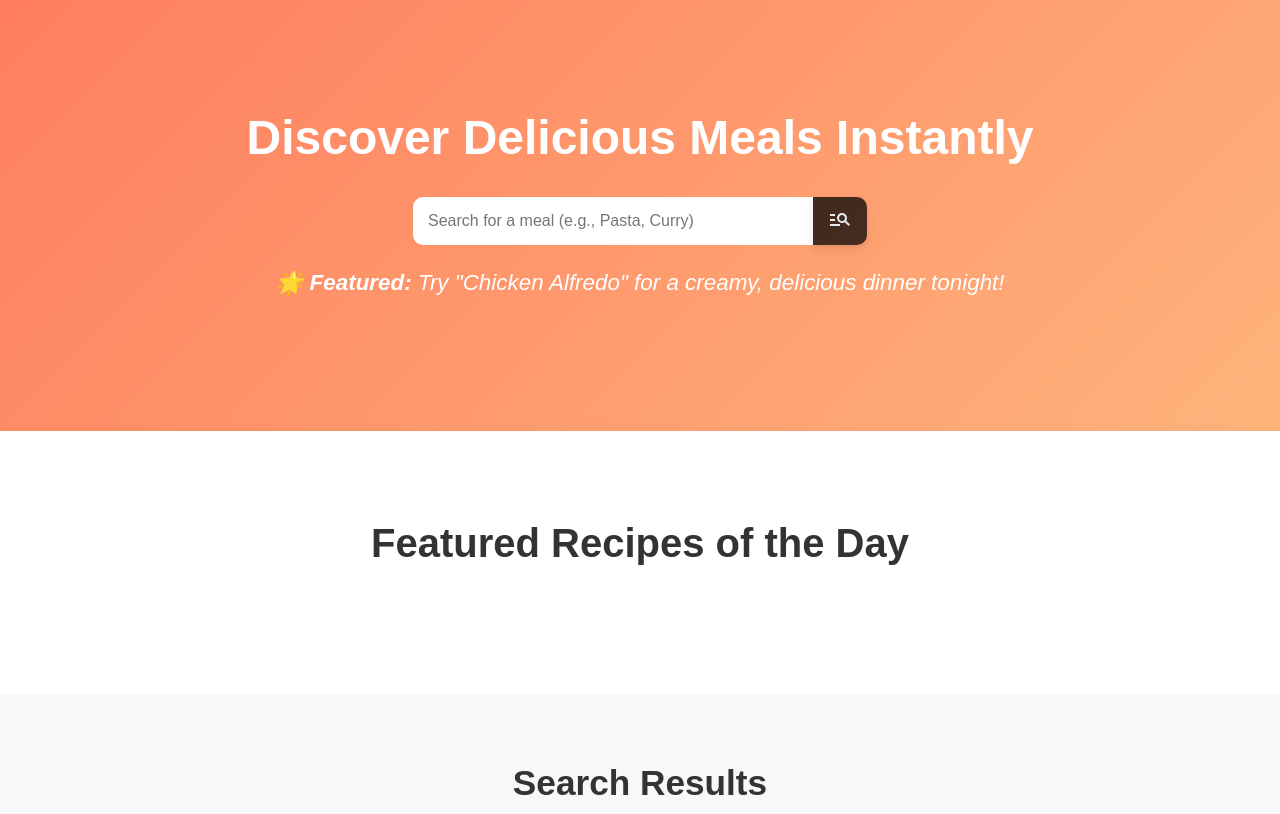
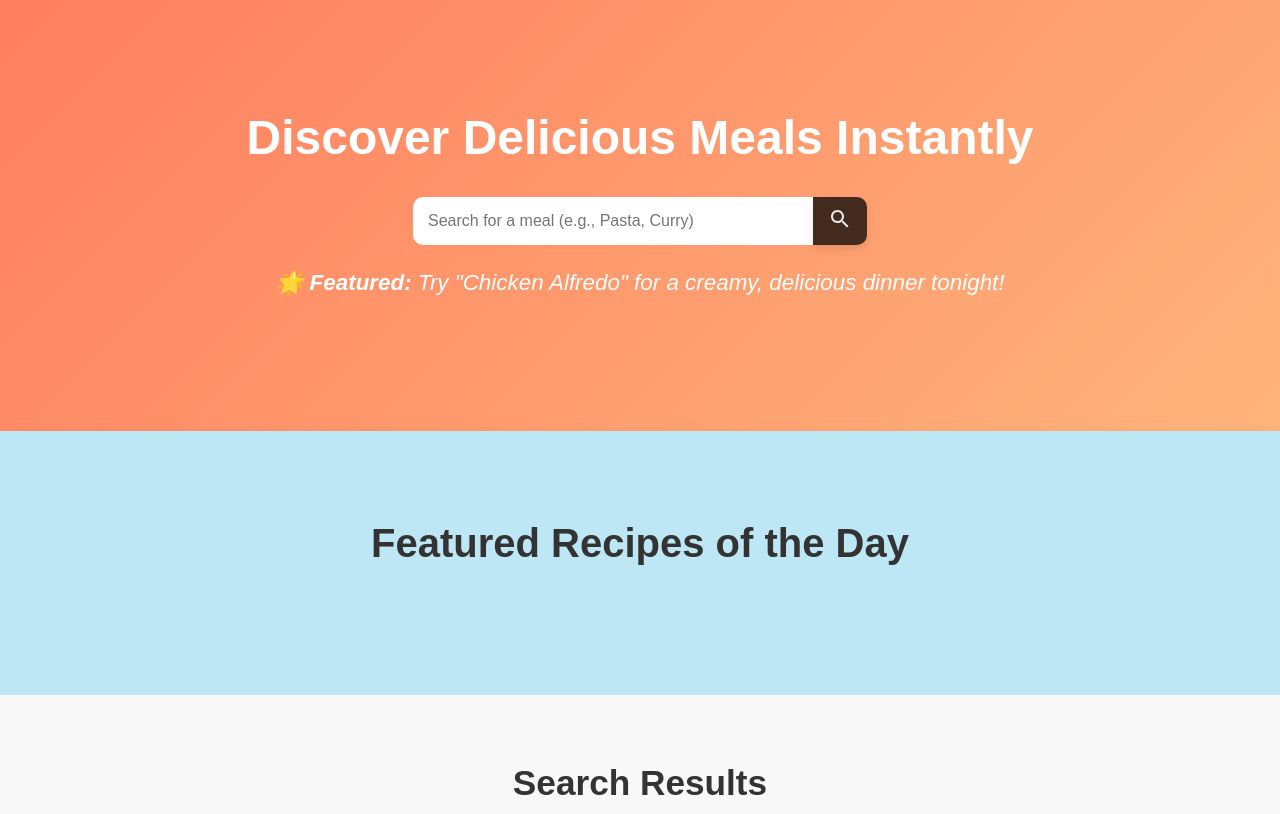
Before and after one commit to Ravan-99/MIS455-Final-Submission, a plain HTML site: page index.html in a window 1280 px wide. Shown: the top 814 px of the page. Drawn offline with Linux system fonts and the light colour scheme; no server answers.

Commit message:
changed the search icon

```diff
--- a/index.html
+++ b/index.html
@@ -14,8 +14,8 @@
       <div class="search-container">
         <input type="text" id="search-input" placeholder="Search for a meal (e.g., Pasta, Curry)" class="search-bar-input" />
         <button id="search-btn" class="search-bar-btn">
-          <svg xmlns="http://www.w3.org/2000/svg" height="24px" viewBox="0 -960 960 960" width="24px" fill="#e8eaed">
-            <path d="M80-200v-80h400v80H80Zm0-200v-80h200v80H80Zm0-200v-80h200v80H80Zm744 400L670-354q-24 17-52.5 25.5T560-320q-83 0-141.5-58.5T360-520q0-83 58.5-141.5T560-720q83 0 141.5 58.5T760-520q0 29-8.5 57.5T726-410l154 154-56 56ZM560-400q50 0 85-35t35-85q0-50-35-85t-85-35q-50 0-85 35t-35 85q0 50 35 85t85 35Z"/>
+          <svg xmlns="http://www.w3.org/2000/svg" height="24px" viewBox="0 0 24 24" width="24px" fill="#e8eaed">
+            <path d="M15.5 14h-.79l-.28-.27C15.41 12.59 16 11.11 16 9.5 16 5.91 13.09 3 9.5 3S3 5.91 3 9.5 5.91 16 9.5 16c1.61 0 3.09-.59 4.23-1.57l.27.28v.79l5 5L20.49 19l-5-5zm-6 0C7.01 14 5 11.99 5 9.5S7.01 5 9.5 5 14 7.01 14 9.5 11.99 14 9.5 14z"/>
           </svg>
         </button>
       </div>
--- a/style.css
+++ b/style.css
@@ -80,7 +80,7 @@
 
   /* Engaging Section */
   .engaging-section {
-    background: #fff;
+    background: #ace2f6ba;
     padding: 80px 20px;
     box-shadow: 0 10px 20px rgba(0, 0, 0, 0.1);
   }
```
